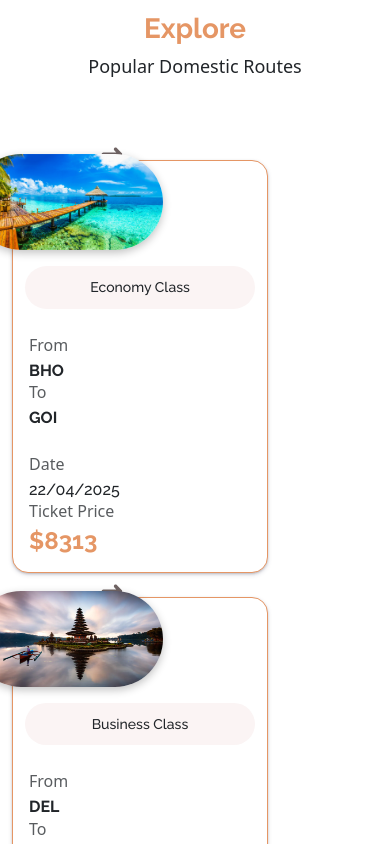
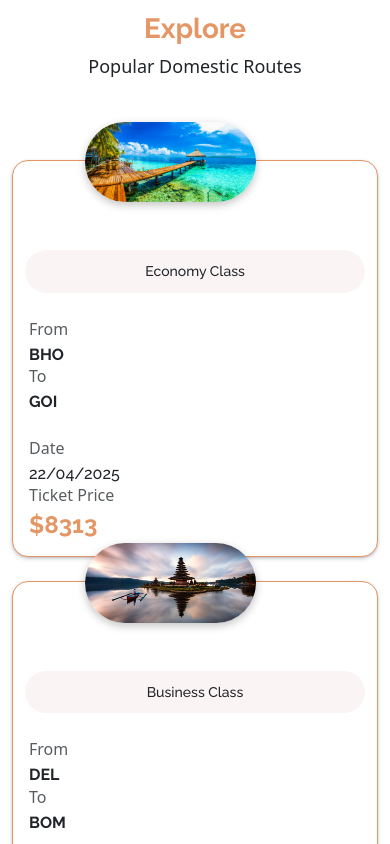
Before and after one commit to acedeveloper-byte/expedia-reservation, a Next.js app: page / in a window 390 px wide. Shown: the part 1020-1864 px from the top of the page. Built offline with nearby package versions, Linux system fonts and the light colour scheme.

Commit message:
destinations changes

```diff
--- a/app/globals.css
+++ b/app/globals.css
@@ -502,3 +502,20 @@ a {
   color: #d35400 !important;
   padding: 4px !important;
 }
+
+
+@media (max-width: 768px) {
+.cards-layout{
+  width: 100% !important;
+}
+
+.explores-layout {
+  width: 49%;
+  border-radius: 4rem;
+  height: 5rem;
+  position: relative;
+  top: -5.5rem;
+  left: 4rem;
+  box-shadow: rgba(0, 0, 0, 0.24) 0px 3px 8px;}
+
+}
```
